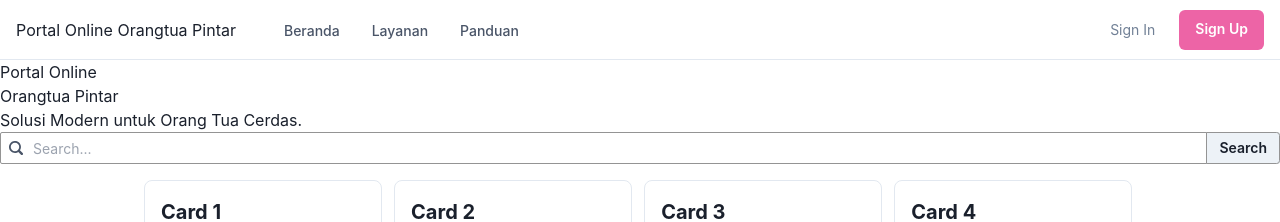
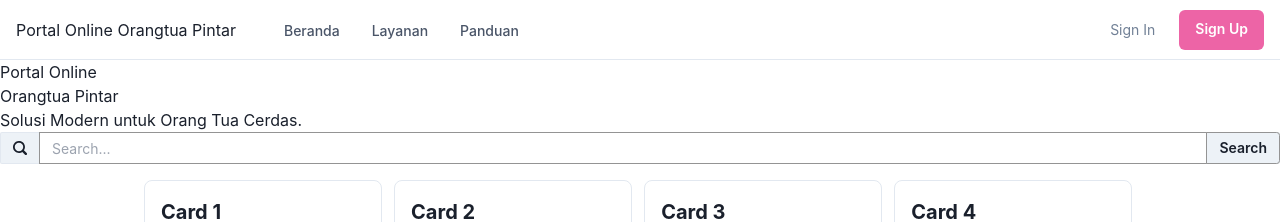
Before and after one commit to bagaskalih/tubes-webpro, a Next.js app: page / in a window 1280 px wide. Shown: the top 222 px of the page. Built offline with nearby package versions, Linux system fonts and the light colour scheme.

Commit message:
fix: linting issue

```diff
--- a/src/components/search-bar.tsx
+++ b/src/components/search-bar.tsx
@@ -1,22 +1,22 @@
 "use client";
 
-import React, { ReactElement, ReactNode } from "react";
-import { Button, Input } from "@chakra-ui/react";
-import { Search2Icon } from "@chakra-ui/icons";
+import React from "react";
 import {
+  Button,
+  Input,
   InputGroup,
-  InputLeftElement,
+  InputLeftAddon,
   InputRightAddon,
 } from "@chakra-ui/react";
+import { Search2Icon } from "@chakra-ui/icons";
 
 export const SearchBar = () => {
   return (
     <>
       <InputGroup borderRadius={5} size="sm">
-        <InputLeftElement
-          pointerEvents="none"
-          children={<Search2Icon color="gray.600" />}
-        />
+        <InputLeftAddon>
+          <Search2Icon />
+        </InputLeftAddon>
         <Input type="text" placeholder="Search..." border="1px solid #949494" />
         <InputRightAddon p={0} border="none">
           <Button
```
